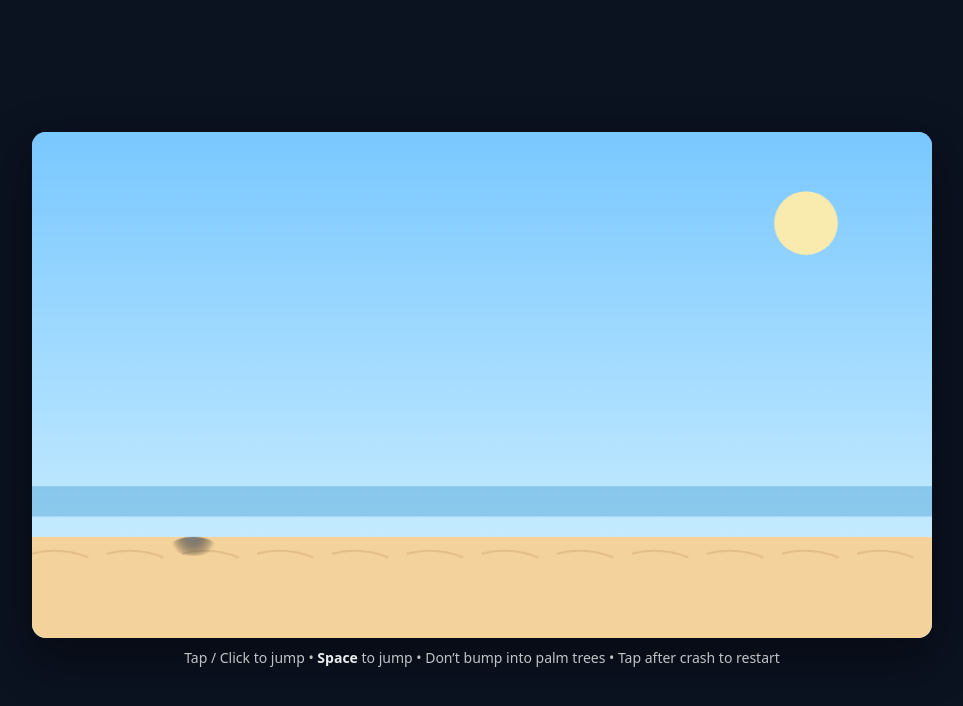
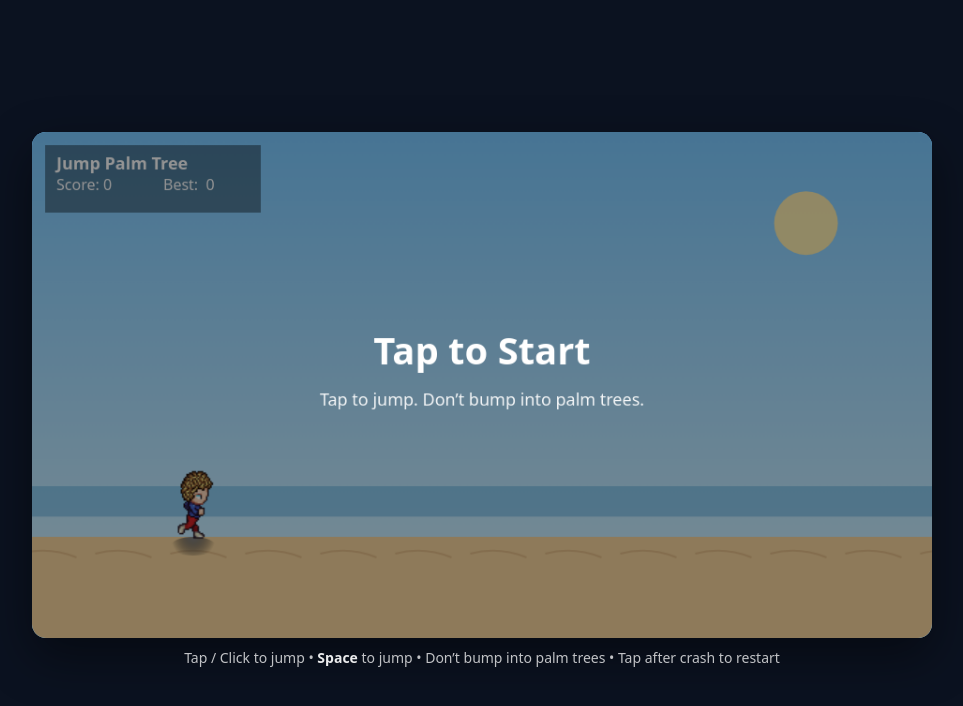
Before and after one commit to davidwhitehill-beep/davidwhitehill-beep.github.io, a plain HTML site: page jump-palm-tree.html in a window 1280 px wide. Shown: the whole page, without its empty margins (158-1121 px from the left). Drawn offline with Linux system fonts and the light colour scheme.

Commit message:
Update jump-palm-tree.html

```diff
--- a/jump-palm-tree.html
+++ b/jump-palm-tree.html
@@ -438,7 +438,7 @@
 
   // Sprite support: optional sprite sheet for the player.
   const playerSprite = new Image();
-  playerSprite.src = "ZollieSpriteSheet.png"; // place a sprite sheet here or change the path
+  playerSprite.src = "character-spritesheet 2.png"; // place a sprite sheet here or change the path
   const playerSpriteMeta = { frameW: 832/13, frameH: 3456/54, framesPerRow: 8, framesPerCol: 54, frames: 8 };
 
   function drawPlayerSprite(img = playerSprite, meta = playerSpriteMeta, timeMs = performance.now()) {
```
